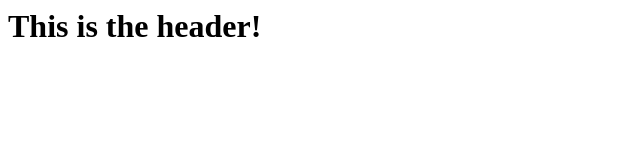
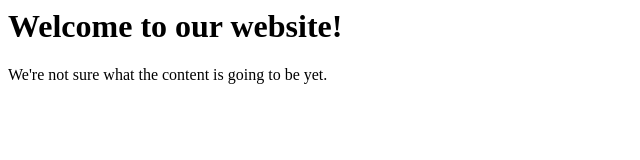
Before and after one commit to cfphil/gittut, a plain HTML site: page index.html in a window 1280 px wide. Shown: the whole page, without its empty margins (0-640 px from the left). Drawn offline with Linux system fonts and the light colour scheme.

Commit message:
updated the home page for SEO

```diff
--- a/index.html
+++ b/index.html
@@ -1,6 +1,10 @@
 <html>
+<head>
+	<title>Welcome to the website.</title>
+</head>
 <Body>
-	<title>Welcome to the website.</title>
-	<h1>This is the header!</h1>
+
+	<h1>Welcome to our website!</h1>
+	<div>We're not sure what the content is going to be yet.</div>
 </body>
 </html>
```
Also changed, not shown: 1 other file.
